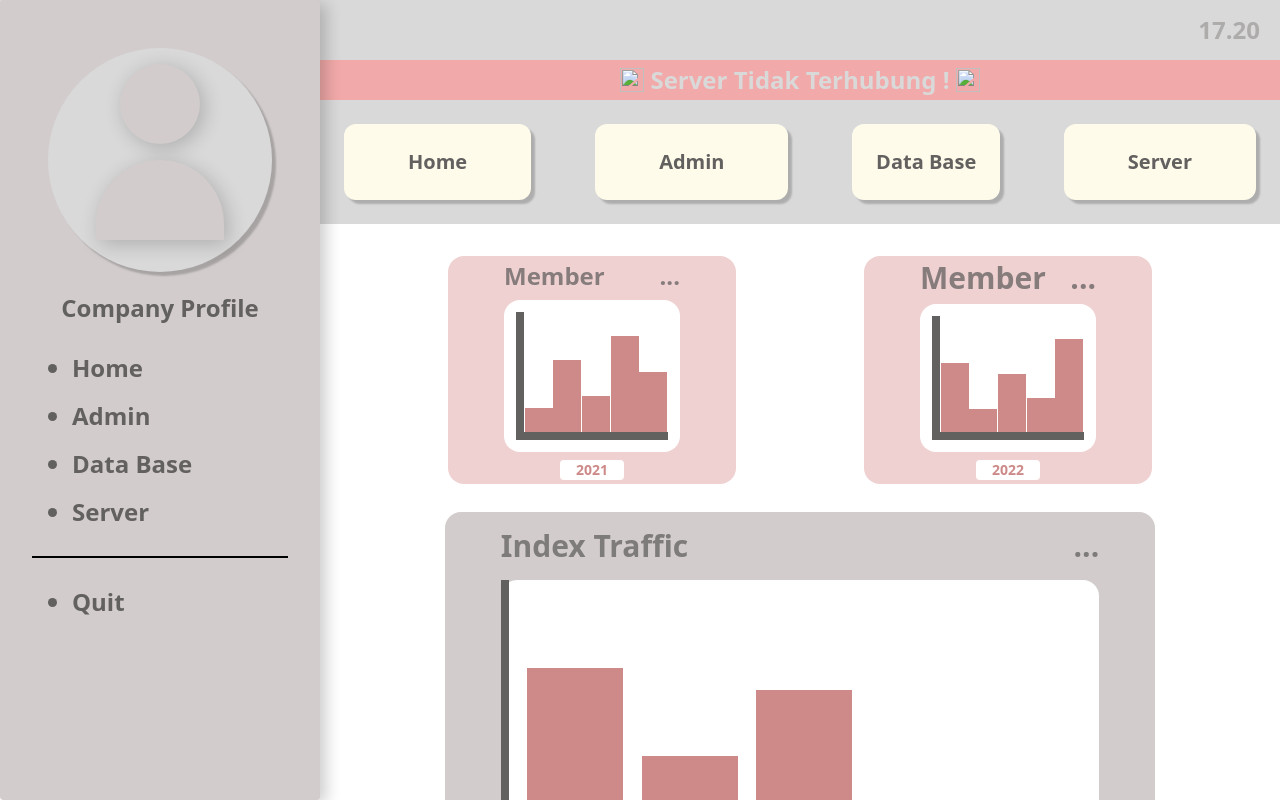
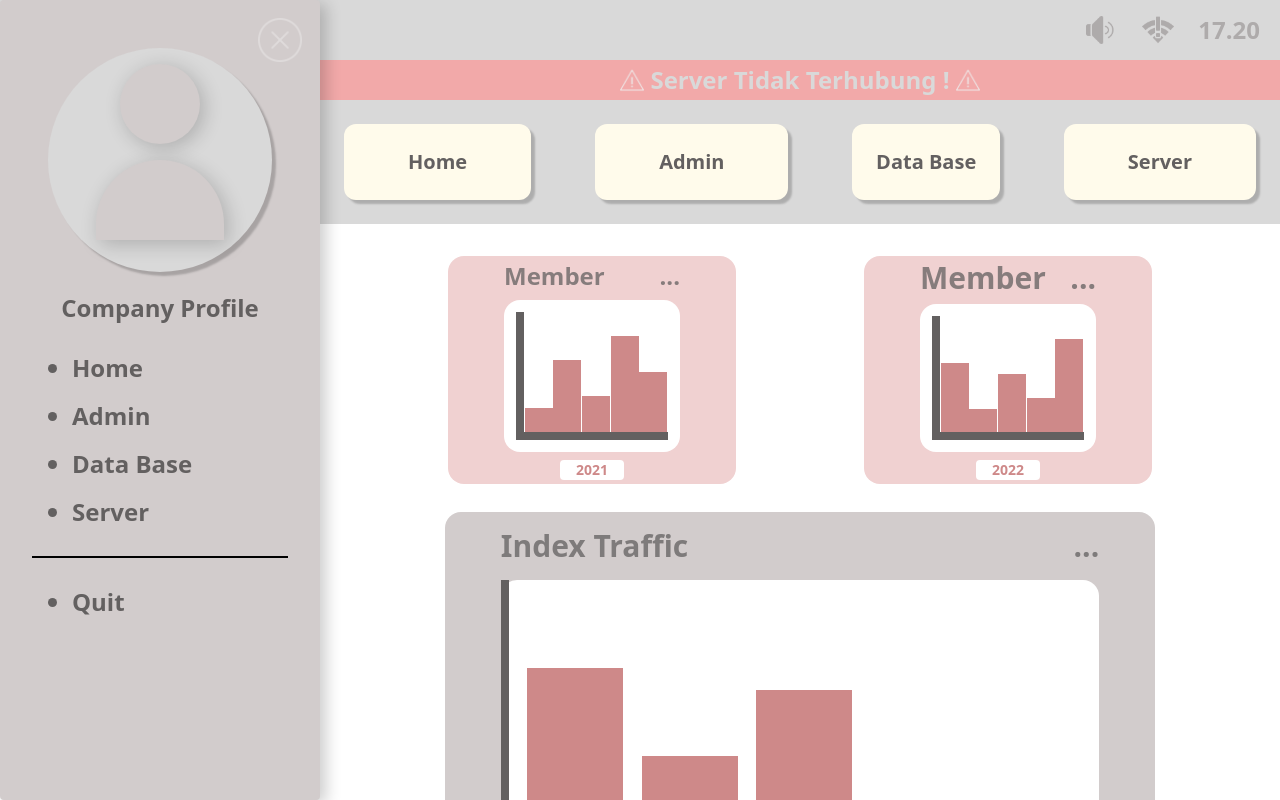
Before and after one commit to fadhilabz/companyProfile, a plain HTML site: page index.html in a window 1280 px wide. Drawn offline with nearby package versions, Linux system fonts and the light colour scheme; files that its build step writes are made by us from their sources.

Commit message:
Update index.html

```diff
--- a/index.html
+++ b/index.html
@@ -10,14 +10,14 @@
 <body class="bg-amber-400 h-screen flex flex-col">
     <header class="bg-[#D9D9D9] relative pl-80 h-72 hidden xl:block">
         <div class="flex justify-end pr-5 gap-6 p-1 py-3.5">
-            <img class="w-8" src="img/icons8-volume-50.png" alt="">
-            <img class="w-8" src="img/icons8-without-internet-50.png" alt="">
+            <img class="w-8" src="Projek1/img/icons8-volume-50.png" alt="">
+            <img class="w-8" src="Projek1/img/icons8-without-internet-50.png" alt="">
             <h2 class="text-[#AEABAB] font-bold text-2xl">17.20</h2>
         </div>
         <div class="bg-[#F2A9A9] flex items-center gap-1.5 justify-center">
-            <img class="w-6 h-6" src="/img/icons8-warning-50.png" alt="">
+            <img class="w-6 h-6" src="Projek1/img/icons8-warning-50.png" alt="">
             <h2 class="text-center font-bold text-[#D9D9D9] text-2xl py-1">Server Tidak Terhubung !</h2>
-            <img class="w-6 h-6" src="/img/icons8-warning-50.png" alt="">
+            <img class="w-6 h-6" src="Projek1/img/icons8-warning-50.png" alt="">
         </div>
         <nav class="flex list-none gap-16 p-6 justify-center">
             <li class="bg-amber-50 px-16 py-6 rounded-xl shadow-[4px_4px_2px_rgba(0,0,0,0.2)] font-bold text-[#636060] text-xl"><a href="not.html">Home</a></li>
@@ -28,7 +28,7 @@
     </header>
 
     <aside class="bg-[#D2CCCC] shadow-[6px_4px_16px_rgba(0,0,0,0.2)] absolute top-0 w-80 h-full rounded-sm flex flex-col items-center opacity-0 xl:opacity-100">
-        <img src="/img/icons8-close-50 (1).png" alt="" class="opacity-30 right-0 absolute w-20 p-4 top-0">
+        <img src="Projek1/img/icons8-close-50 (1).png" alt="" class="opacity-30 right-0 absolute w-20 p-4 top-0">
         <div class="w-56 h-56 bg-[#D9D9D9] rounded-full relative flex items-center justify-center z-50 shadow-[4px_4px_2px_rgba(0,0,0,0.2)] mt-12 mb-5">
             <div class="w-20 h-20  border-[#D9D9D9] bg-[#D2CCCC] shadow-[4px_4px_20px_rgba(0,0,0,0.2)]  rounded-full absolute top-4 z"></div>
             <div class="w-32 h-20  border-[#D9D9D9] bg-[#D2CCCC] shadow-[4px_4px_20px_rgba(0,0,0,0.2)] rounded-t-full absolute bottom-8"></div>
```
